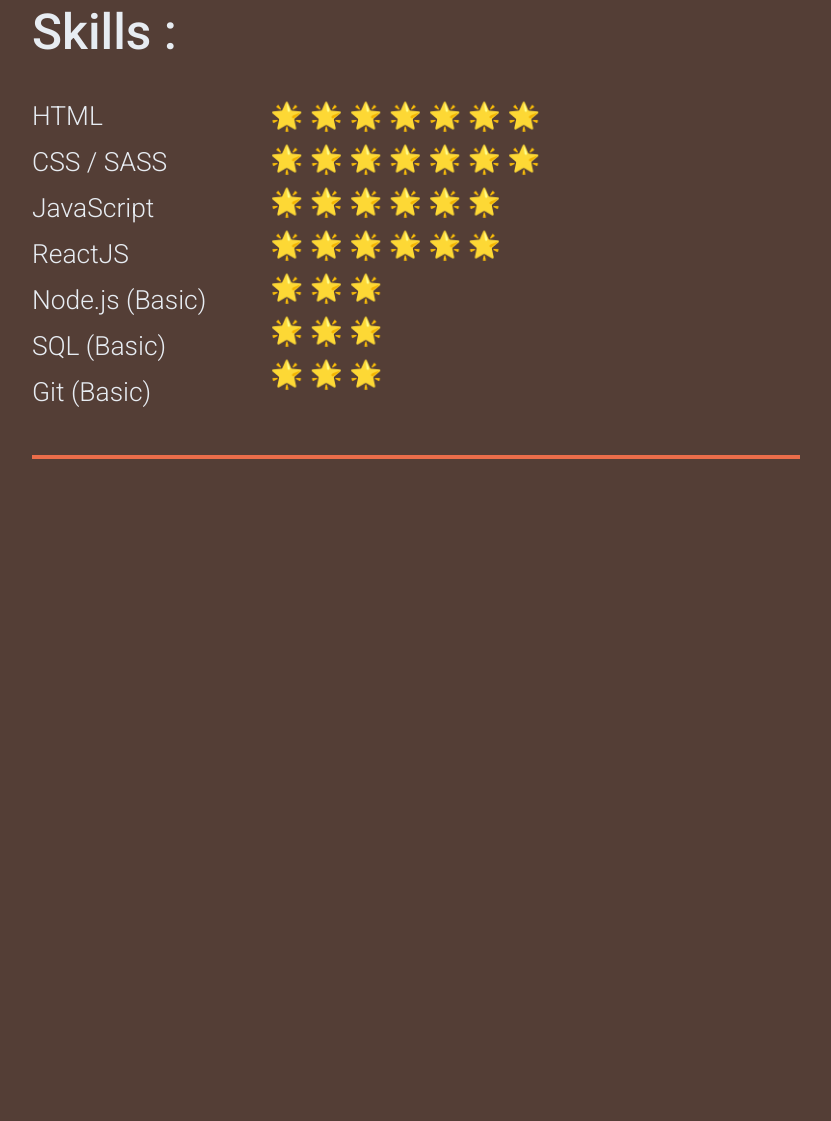
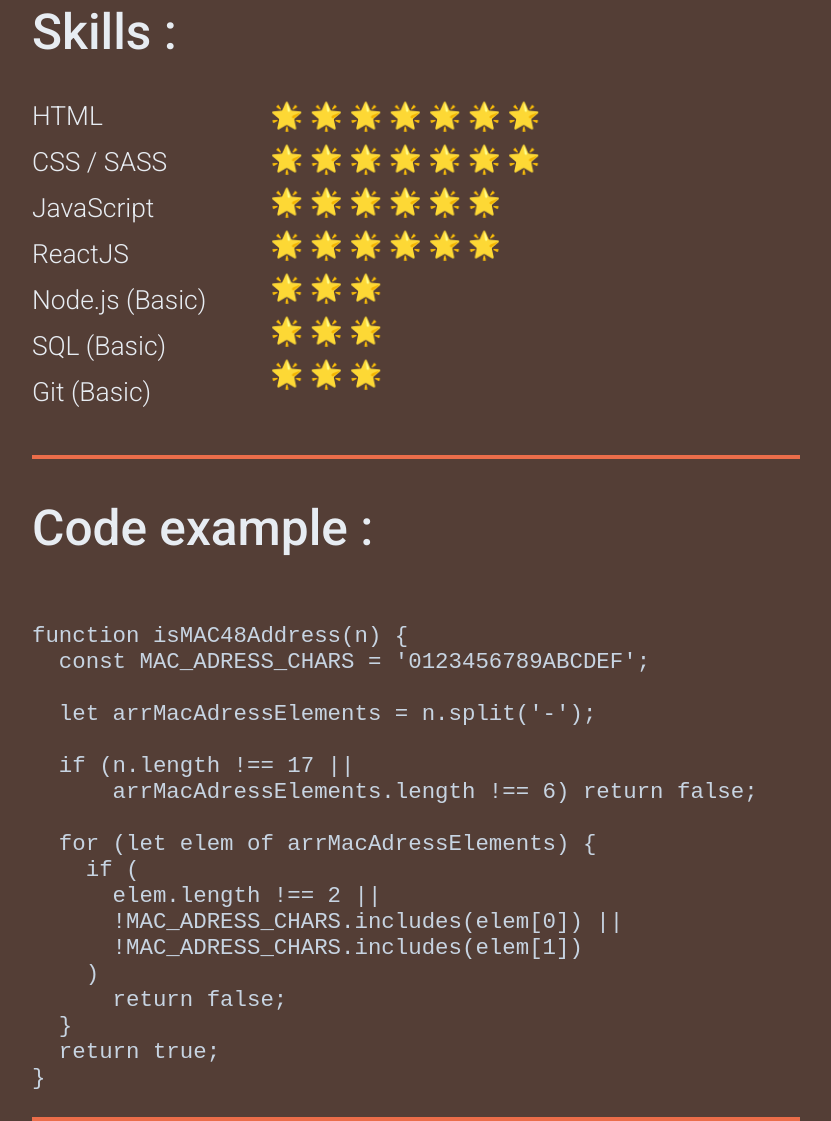
Before and after one commit to SergKnyazev/rsschool-cv, a plain HTML site: page index.html in a window 1280 px wide. Shown: the part 861-1982 px from the top of the page, without its empty margins (224-1055 px from the left). Before the commit the page ends 1320 px from the top, so only its background shows below. Drawn offline with Linux system fonts and the light colour scheme.

Commit message:
feat: complete code section

```diff
--- a/index.html
+++ b/index.html
@@ -84,6 +84,29 @@
         </ul>
       </div>
     </section>
+    <section class="code section" id="code">
+      <h2 class="sections-title">Code&nbsp;example&nbsp;:</h2>
+      <pre class="code__example">
+function isMAC48Address(n) {
+  const MAC_ADRESS_CHARS = '0123456789ABCDEF';
+
+  let arrMacAdressElements = n.split('-');
+
+  if (n.length !== 17 ||
+      arrMacAdressElements.length !== 6) return false;
+
+  for (let elem of arrMacAdressElements) {
+    if (
+      elem.length !== 2 ||
+      !MAC_ADRESS_CHARS.includes(elem[0]) ||
+      !MAC_ADRESS_CHARS.includes(elem[1])
+    )
+      return false;
+  }
+  return true;
+}
+      </pre>
+    </section>
 
   </main>
 
--- a/style.css
+++ b/style.css
@@ -154,3 +154,10 @@ body {
   margin-bottom: 1.5vh;
   margin-left: 5vw;
 }
+
+/*----- code ------------------*/
+
+.code__example {
+  color: var(--gray-color);
+  font-size: calc(16px + 0.5vw);
+}
```
